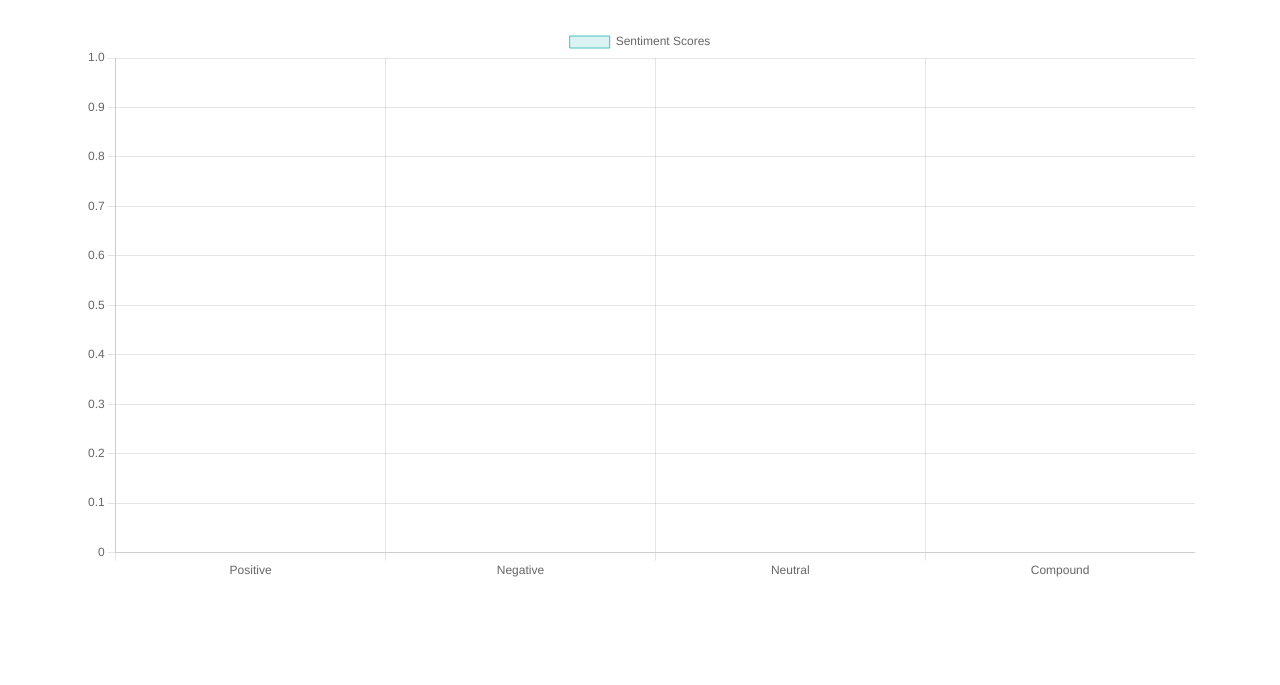
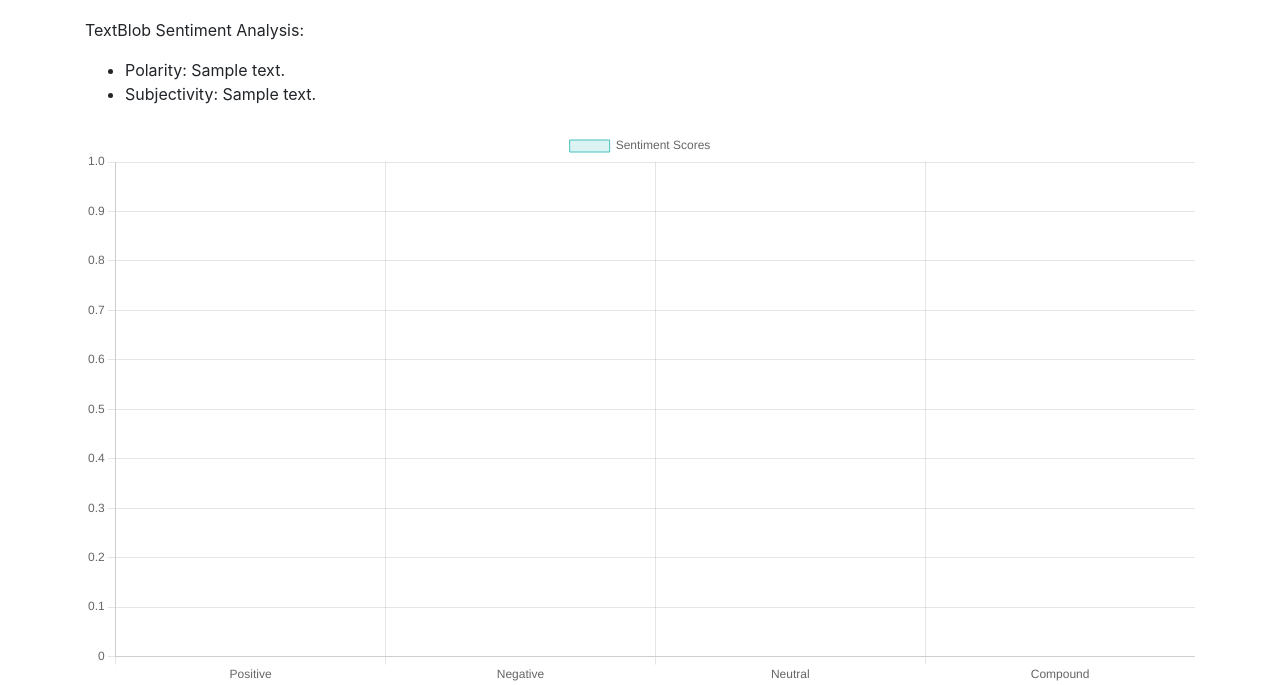
Before and after one commit to Vikranth3140/Restaurant-Review-Analysis-System, a Flask app: template templates/index.html in a window 1280 px wide. Shown: the part 562-1247 px from the top of the page. Before the commit the page ends 1139 px from the top, so only its background shows below. Run offline with Flask 3, Linux system fonts and the light colour scheme; the template is opened without the code that fills it: most values are stand-ins (such as "Sample title", 1, 10 or a date in 2020); some libraries are stand-ins or nearby versions.

Commit message:
"Added TextBlob sentiment analysis to app.py and updated index.html template to display TextBlob results"

```diff
--- a/app.py
+++ b/app.py
@@ -1,5 +1,6 @@
 from flask import Flask, request, render_template
 from nltk.sentiment.vader import SentimentIntensityAnalyzer
+from textblob import TextBlob
 import nltk
 
 # Download necessary NLTK data
@@ -19,7 +20,13 @@
     if option == 'Sentiment':
         sid = SentimentIntensityAnalyzer()
         sentiment_scores = sid.polarity_scores(input_text)
-        return render_template('index.html', sentiment_scores=sentiment_scores, input_text=input_text)
+        textblob_analysis = TextBlob(input_text)
+        textblob_polarity = textblob_analysis.sentiment.polarity
+        textblob_subjectivity = textblob_analysis.sentiment.subjectivity
+
+        return render_template('index.html', sentiment_scores=sentiment_scores,
+                               textblob_polarity=textblob_polarity, textblob_subjectivity=textblob_subjectivity,
+                               input_text=input_text)
 
     return render_template('index.html', error_message="Invalid option selected.")
 
--- a/templates/index.html
+++ b/templates/index.html
@@ -34,6 +34,11 @@
                     <li>Negative: {{ sentiment_scores.neg }}</li>
                     <li>Neutral: {{ sentiment_scores.neu }}</li>
                     <li>Compound: {{ sentiment_scores.compound }}</li>
+                </ul>
+                <p>TextBlob Sentiment Analysis:</p>
+                <ul>
+                    <li>Polarity: {{ textblob_polarity }}</li>
+                    <li>Subjectivity: {{ textblob_subjectivity }}</li>
                 </ul>
                 <div id="sentimentChartContainer" class="mt-4">
                     <canvas id="sentimentChart"></canvas>
```
